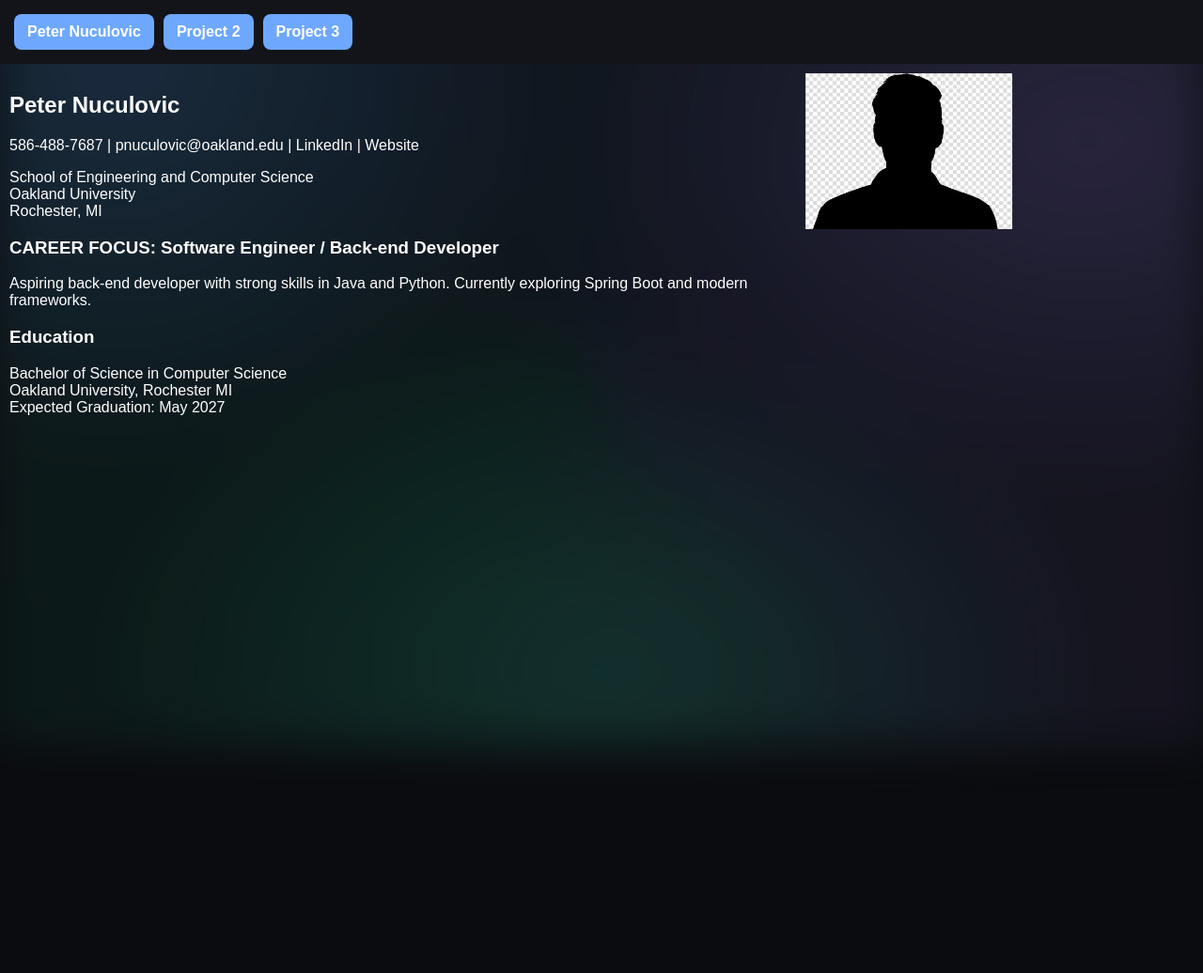
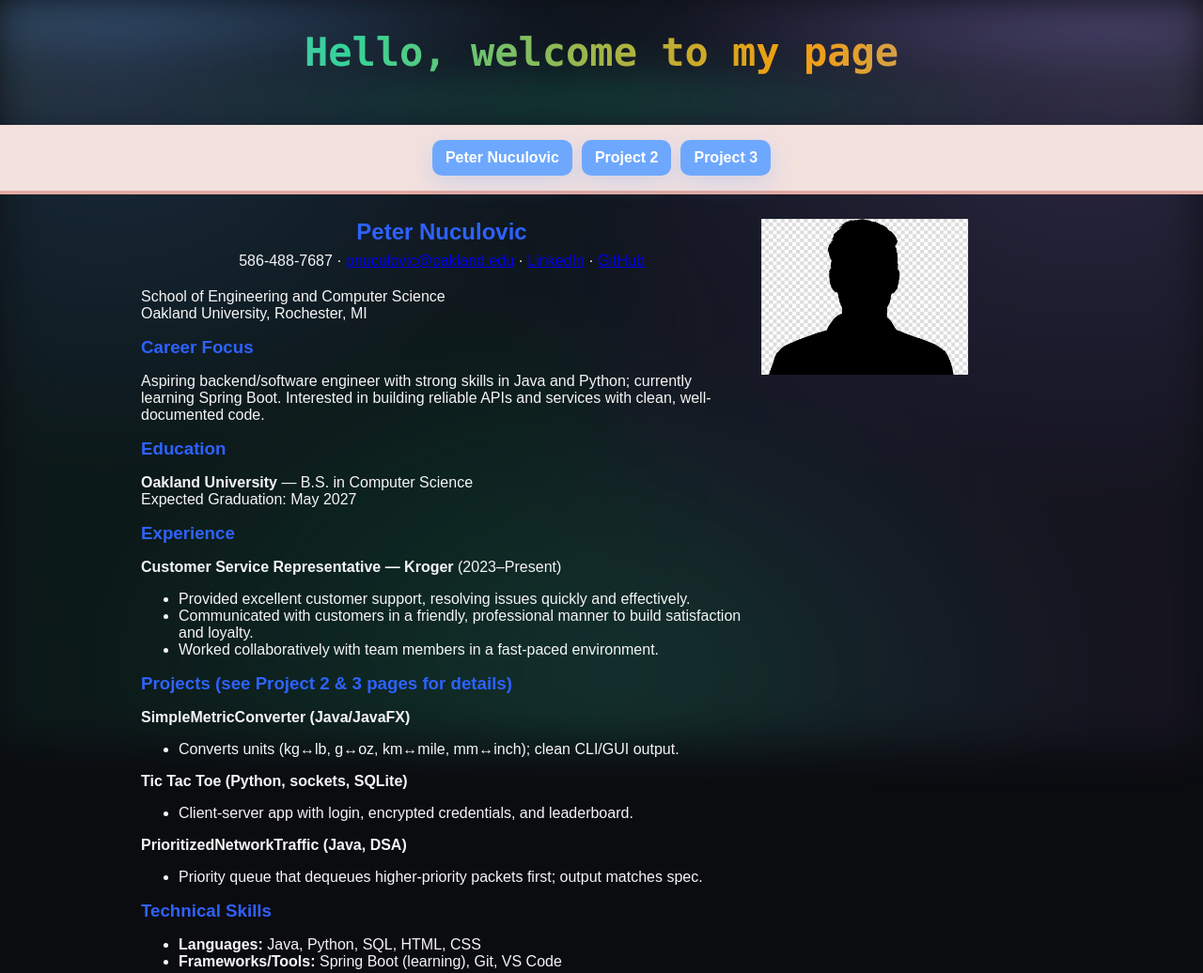
Before and after one commit to pnuculovic/Project-1-Website, a plain HTML site: page index.html in a window 1280 px wide. Shown: the whole page at 94% size. Before the commit the page ends 800 px from the top, so only its background shows below. Drawn offline with Linux system fonts and the light colour scheme; files whose address does not match are found by name.

Commit message:
added animations and styling

```diff
--- a/index.html
+++ b/index.html
@@ -8,46 +8,105 @@
 <body>
   <div class="flow-bg"></div>
 
-  <header class="reveal">
-    <nav>
+  <div class="welcome">
+    <div class="welcome-inner" id="welcomeWrap">
+      <span id="welcomeText" class="type"></span>
+    </div>
+  </div>
+
+  <header class="reveal delay-1">
+    <nav class="bar">
       <a class="button" href="index.html">Peter Nuculovic</a>
       <a class="button" href="project2.html">Project 2</a>
       <a class="button" href="project3.html">Project 3</a>
     </nav>
   </header>
 
-  <main class="reveal delay-1">
-    <section style="display:flex;">
+  <main class="reveal delay-2">
+    <section style="display:flex;max-width:1000px;margin:0 auto;padding:16px;">
       <div style="flex:2; padding:10px;">
-        <h2>Peter Nuculovic</h2>
-        <p>586-488-7687 | pnuculovic@oakland.edu | LinkedIn | Website</p>
+
+        <div class="profile">
+          <h2>Peter Nuculovic</h2>
+          <p>
+            586-488-7687 · <a href="mailto:pnuculovic@oakland.edu">pnuculovic@oakland.edu</a> ·
+            <a href="https://www.linkedin.com/in/peter-nuculovic-a653a7385/" target="_blank" rel="noopener">LinkedIn</a> ·
+            <a href="#" target="_blank" rel="noopener">GitHub</a>
+          </p>
+        </div>
+
         <p>
           School of Engineering and Computer Science<br>
-          Oakland University<br>
-          Rochester, MI
+          Oakland University, Rochester, MI
         </p>
 
-        <h3>CAREER FOCUS: Software Engineer / Back-end Developer</h3>
+        <h3>Career Focus</h3>
         <p>
-          Aspiring back-end developer with strong skills in Java and Python.
-          Currently exploring Spring Boot and modern frameworks.
+          Aspiring backend/software engineer with strong skills in Java and Python; currently learning Spring Boot.
+          Interested in building reliable APIs and services with clean, well-documented code.
         </p>
 
         <h3>Education</h3>
         <p>
-          Bachelor of Science in Computer Science<br>
-          Oakland University, Rochester MI<br>
+          <strong>Oakland University</strong> — B.S. in Computer Science<br>
           Expected Graduation: May 2027
         </p>
+
+        <h3>Experience</h3>
+        <p><strong>Customer Service Representative — Kroger</strong> (2023–Present)</p>
+        <ul>
+          <li>Provided excellent customer support, resolving issues quickly and effectively.</li>
+          <li>Communicated with customers in a friendly, professional manner to build satisfaction and loyalty.</li>
+          <li>Worked collaboratively with team members in a fast-paced environment.</li>
+        </ul>
+
+        <h3>Projects (see Project 2 & 3 pages for details)</h3>
+        <p><strong>SimpleMetricConverter (Java/JavaFX)</strong></p>
+        <ul>
+          <li>Converts units (kg↔lb, g↔oz, km↔mile, mm↔inch); clean CLI/GUI output.</li>
+        </ul>
+        <p><strong>Tic Tac Toe (Python, sockets, SQLite)</strong></p>
+        <ul>
+          <li>Client-server app with login, encrypted credentials, and leaderboard.</li>
+        </ul>
+        <p><strong>PrioritizedNetworkTraffic (Java, DSA)</strong></p>
+        <ul>
+          <li>Priority queue that dequeues higher-priority packets first; output matches spec.</li>
+        </ul>
+
+        <h3>Technical Skills</h3>
+        <ul>
+          <li><strong>Languages:</strong> Java, Python, SQL, HTML, CSS</li>
+          <li><strong>Frameworks/Tools:</strong> Spring Boot (learning), Git, VS Code</li>
+        </ul>
       </div>
 
-      <div style="flex:1; padding:10px;" class="reveal delay-2">
+      <div style="flex:1; padding:10px;" class="reveal delay-3">
         <img src="man.jpg" alt="Peter Nuculovic headshot" width="220">
       </div>
     </section>
   </main>
 
   <script>
+    const text = "Hello, welcome to my page";
+    const el = document.getElementById("welcomeText");
+    const wrap = document.getElementById("welcomeWrap");
+
+    let i = 0;
+    const speed = 100;
+
+    function type() {
+      if (i <= text.length) {
+        el.textContent = text.slice(0, i);
+        i++;
+        setTimeout(type, speed);
+      } else {
+        wrap.classList.add("welcome-active");
+      }
+    }
+
+    document.addEventListener("DOMContentLoaded", type);
+
     addEventListener('DOMContentLoaded', () => {
       document.querySelectorAll('.reveal').forEach(el=>{
         el.style.animationPlayState = 'running';
--- a/styles.css
+++ b/styles.css
@@ -57,3 +57,147 @@ nav a.button:hover {
     transform: translateY(0) scale(1);
   }
 }
+:root {
+  --text:#f5f5f5;
+  --bg:#0b0c10;
+  --panel:#12141a;
+  --brand:#6ea8fe;
+}
+
+body {
+  margin: 0;
+  font-family: Arial, sans-serif;
+  color: var(--text);
+  background: var(--bg);
+}
+
+.bar {
+  display: flex;
+  gap: 10px;
+  padding: 16px;
+  background: #f3e1de;
+  border-bottom: 4px solid #e2a8a0;
+  justify-content: center;
+}
+
+h2, h3 {
+  color: #2e62ff;
+  margin: 10px 0;
+}
+
+.profile {
+  text-align: center;
+  margin-bottom: 20px;
+}
+.profile h2 {
+  margin: 0 0 8px 0;
+}
+.profile p {
+  margin: 0;
+}
+
+.welcome {
+  position: relative;
+  display: grid;
+  place-items: center;
+  padding: 40px 16px;
+  overflow: hidden;
+}
+.welcome::before {
+  content: "";
+  position: absolute;
+  inset: 0;
+  background:
+    radial-gradient(60% 80% at 10% 10%, #6ea8fe33, transparent 60%),
+    radial-gradient(60% 80% at 90% 20%, #a78bfa33, transparent 60%),
+    radial-gradient(60% 80% at 50% 90%, #34d39933, transparent 60%),
+    linear-gradient(90deg, #ffffff10, transparent 40%, transparent 60%, #ffffff10);
+  filter: blur(18px) saturate(120%);
+  animation: flow 18s linear infinite;
+  z-index: 0;
+}
+
+.type {
+  font-size: clamp(22px, 4vw, 42px);
+  font-weight: 800;
+  font-family: ui-monospace, SFMono-Regular, Menlo, Consolas, "Liberation Mono", monospace;
+  white-space: nowrap;
+  border-right: 2px solid #ffffffcc;
+  overflow: hidden;
+  display: inline-block;
+  animation: caret 700ms steps(1) infinite;
+}
+
+@keyframes caret { 50% { border-color: transparent; } }
+
+.welcome-active .type {
+  border-right: 0;
+  background: linear-gradient(90deg,#6ea8fe,#a78bfa,#34d399,#f59e0b,#6ea8fe);
+  background-size: 300% 100%;
+  -webkit-background-clip: text;
+  background-clip: text;
+  color: transparent;
+  animation: hue 7s linear infinite;
+}
+
+.welcome-active {
+  animation: bob 6s ease-in-out infinite;
+}
+
+@keyframes hue {
+  0% { background-position: 0% 50%; }
+  50% { background-position: 100% 50%; }
+  100% { background-position: 0% 50%; }
+}
+@keyframes bob {
+  0% { transform: translateY(0); }
+  50% { transform: translateY(-10px); }
+  100% { transform: translateY(0); }
+}
+@keyframes flow {
+  0% { transform: translate3d(0,0,0) scale(1); }
+  50% { transform: translate3d(0,-2%,0) scale(1.02); }
+  100% { transform: translate3d(0,0,0) scale(1); }
+}
+
+.reveal {
+  opacity: 0;
+  transform: translateY(12px) scale(0.98);
+  animation: pop 600ms ease-out forwards;
+  animation-play-state: paused;
+}
+.reveal.delay-1 { animation-delay: 120ms; }
+.reveal.delay-2 { animation-delay: 240ms; }
+.reveal.delay-3 { animation-delay: 360ms; }
+@keyframes pop {
+  to { opacity: 1; transform: translateY(0) scale(1); }
+}
+
+.flow-bg {
+  position: fixed;
+  inset: 0;
+  z-index: -1;
+  pointer-events: none;
+  background: radial-gradient(60% 90% at 10% 10%, #6ea8fe22, transparent 60%),
+              radial-gradient(70% 80% at 90% 20%, #a78bfa22, transparent 60%),
+              radial-gradient(70% 80% at 50% 90%, #34d39922, transparent 60%),
+              conic-gradient(from 0deg at 50% 50%, #6ea8fe11, #a78bfa11, #34d39911, #6ea8fe11);
+  filter: blur(24px) saturate(120%);
+  animation: flow 18s linear infinite;
+}
+
+nav a.button {
+  text-decoration: none;
+  padding: 10px 14px;
+  border-radius: 10px;
+  font-weight: 700;
+  background: #6ea8fe;
+  color: #fff;
+  transition: transform .2s, background .2s, box-shadow .2s;
+  box-shadow: 0 8px 24px rgba(110,168,254,.25);
+}
+nav a.button:hover {
+  background: #3b82f6;
+  transform: translateY(-2px);
+  box-shadow: 0 12px 28px rgba(110,168,254,.35);
+}
```
